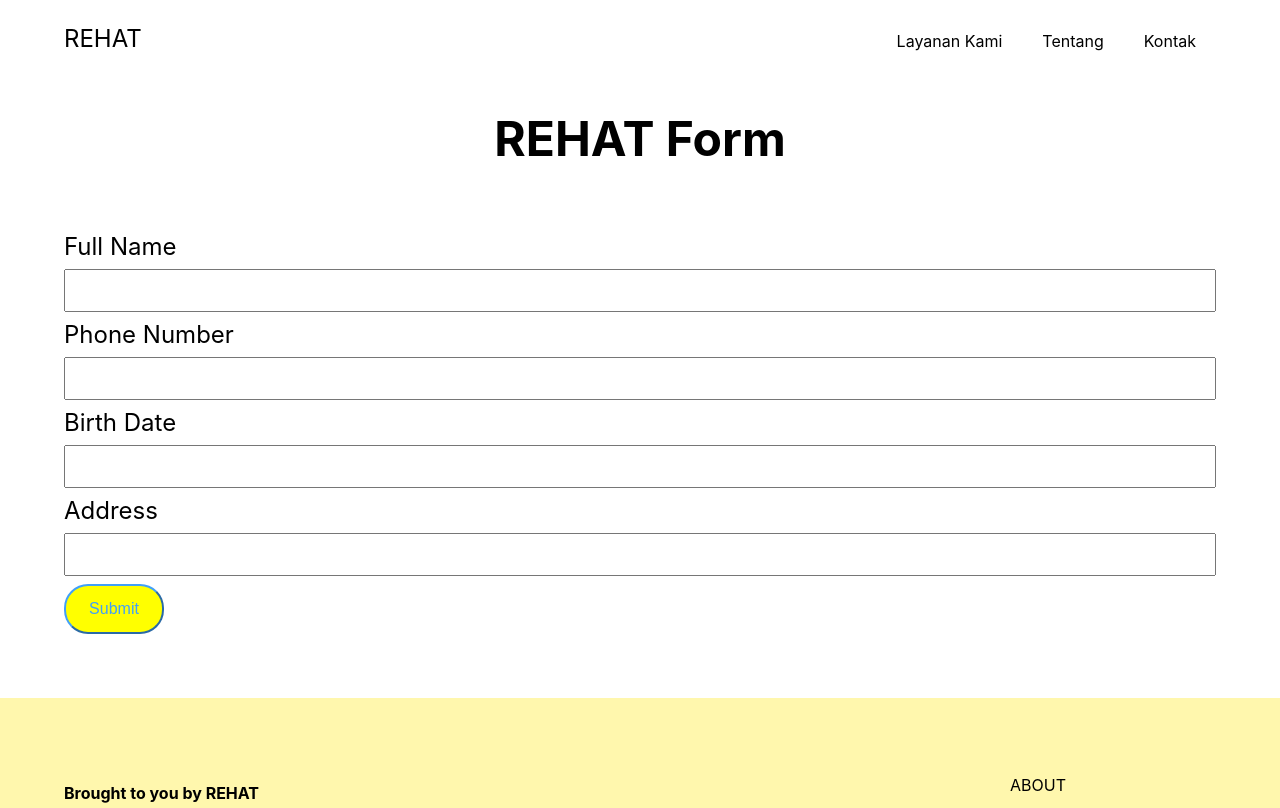
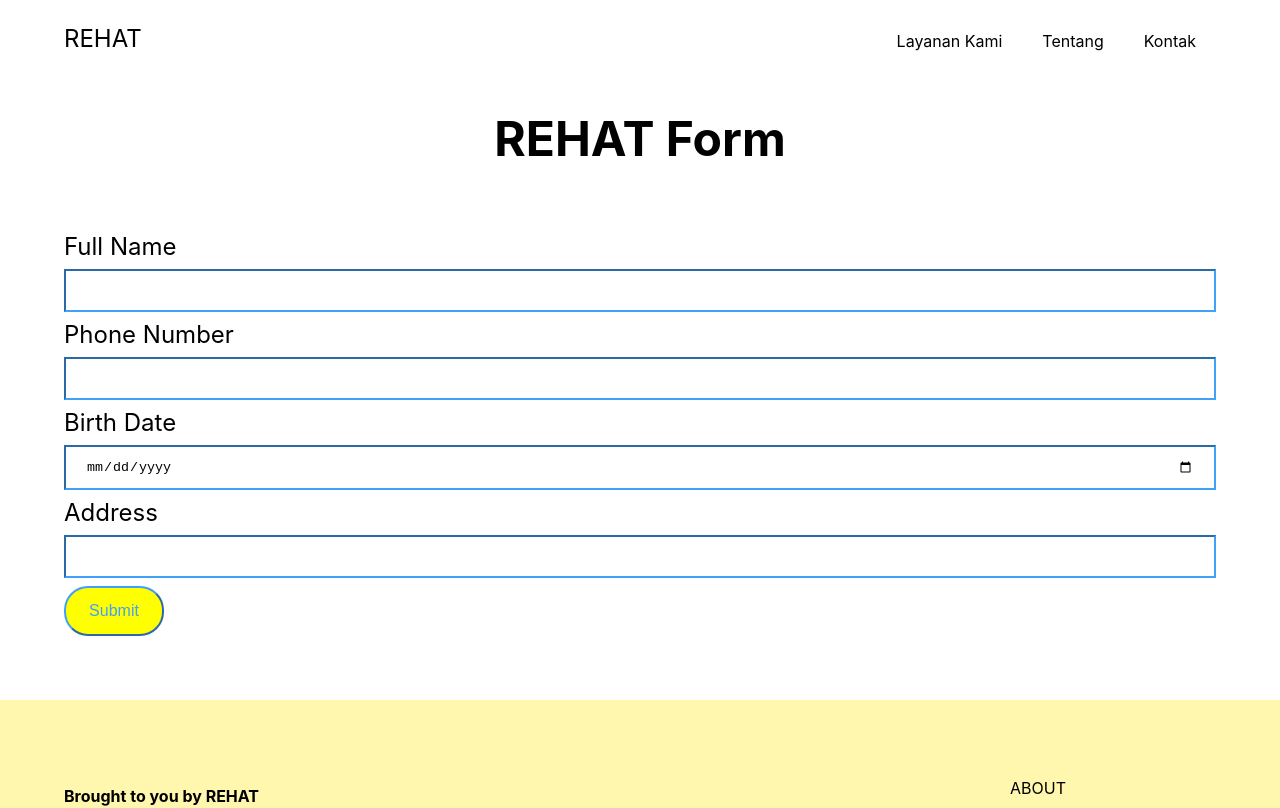
Before and after one commit to KevinTan19/slicing-react, a React (Create React App) app in the folder client/: page /services in a window 1280 px wide. Shown: the top 808 px of the page. Built offline with nearby package versions, Linux system fonts and the light colour scheme.

Commit message:
add handler for service pages input

```diff
--- a/client/src/App.css
+++ b/client/src/App.css
@@ -287,6 +287,15 @@ input[type=text] {
   padding: 12px 20px;
   margin: 8px 0;
   box-sizing: border-box;
+  border-color: rgb(64, 160, 250);
+}
+
+input[type=date] {
+  width: 100%;
+  padding: 12px 20px;
+  margin: 8px 0;
+  box-sizing: border-box;
+  border-color: rgb(64, 160, 250);
 }
 
 .service-body {
--- a/client/src/views/ServicePage.js
+++ b/client/src/views/ServicePage.js
@@ -9,6 +9,39 @@ export default function ServicePage() {
     "Birth Date",
     "Address",
   ]);
+  const [fullName, setFullName] = useState("");
+  const [phoneNumber, setPhoneNumber] = useState("");
+  const [birthDate, setBirthDate] = useState("");
+  const [address, setAddress] = useState("");
+
+  const inputHandler = (value, name) => {
+    switch (name) {
+      case "Full Name":
+        setFullName(value);
+        break;
+      case "Phone Number":
+        setPhoneNumber(value);
+        break;
+      case "Birth Date":
+        setBirthDate(value);
+        break;
+      case "Address":
+        setAddress(value);
+        break;
+      default:
+        break;
+    }
+  };
+
+  const submitHandler = (e) => {
+    e.preventDefault();
+    console.log({
+      fullName,
+      phoneNumber,
+      birthDate,
+      address,
+    });
+  };
   return (
     <>
       <div className="service-header">
@@ -16,14 +49,33 @@ export default function ServicePage() {
         <h1>REHAT Form</h1>
       </div>
       <div className="service-body">
-        <form className="service-form">
+        <form className="service-form" onSubmit={submitHandler}>
           {inputField.map((el) => {
-            return (
-              <>
-                <label for={el.toLowerCase().replace(" ", "-")}>{el}</label>
-                <input type="text" />
-              </>
-            );
+            if (el === "Birth Date") {
+              return (
+                <>
+                  <label for={el.toLowerCase().replace(" ", "-")}>{el}</label>
+                  <input
+                    type="date"
+                    onChange={(e) => {
+                      inputHandler(e.target.value, el);
+                    }}
+                  />
+                </>
+              );
+            } else {
+              return (
+                <>
+                  <label for={el.toLowerCase().replace(" ", "-")}>{el}</label>
+                  <input
+                    type="text"
+                    onChange={(e) => {
+                      inputHandler(e.target.value, el);
+                    }}
+                  />
+                </>
+              );
+            }
           })}
           <button type="submit">Submit</button>
         </form>
```
